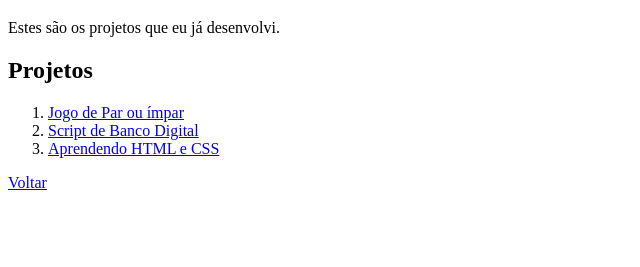
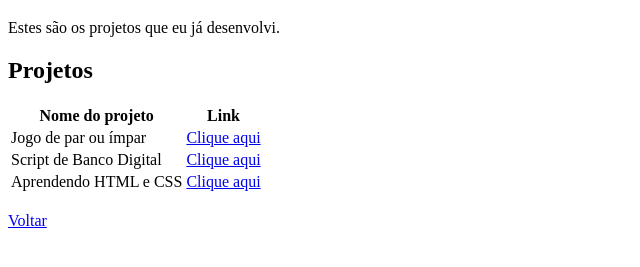
Before and after one commit to daniellopes01/Aprendendo_HTML_CSS_JS, a plain HTML site: page Projetos.html in a window 1280 px wide. Shown: the part 61-328 px from the top of the page, without its empty margins (0-640 px from the left). Drawn offline with Linux system fonts and the light colour scheme.

Commit message:
trocando a lista de projetos por uma tabela

```diff
--- a/Projetos.html
+++ b/Projetos.html
@@ -8,12 +8,30 @@
 <body>
     <h1>Meus projetos</h1>
     <p>Estes são os projetos que eu já desenvolvi.</p>
-<h2>Projetos</h2>
-<ol>
-    <li><a href="https://github.com/daniellopes01/Jogo-par-ou-impar" target="_blank">Jogo de Par ou ímpar</a></li>
-    <li><a href="https://github.com/daniellopes01/Sistema-Bancario" target="_blank">Script de Banco Digital</a></li>
-    <li><a href="https://github.com/daniellopes01/Aprendendo_HTML_CSS_JS" target="_blank">Aprendendo HTML e CSS</a></li>
-</ol>
+    <h2>Projetos</h2>
+    <table>
+        <thead>
+            <tr>
+                <th>Nome do projeto</th>
+                <th>Link</th>
+            </tr>
+        </thead>
+        <tbody>
+            <tr>
+                <td>Jogo de par ou ímpar</td>
+                <td><a href="https://github.com/daniellopes01/Jogo-par-ou-impar"  target="_blank">Clique aqui</a></td>
+            </tr>
+            <tr>
+                <td>Script de Banco Digital</td>
+                <td><a href="https://github.com/daniellopes01/Sistema-Bancario"  target="_blank">Clique aqui</a></td>
+            </tr>
+            <tr>
+                <td>Aprendendo HTML e CSS</td>
+                <td><a href="https://github.com/daniellopes01/Aprendendo_HTML_CSS_JS"  target="_blank">Clique aqui</a></td>
+            </tr>
+        </tbody>
+    </table>
+    <br />
     <a href="index.html">Voltar</a>
 </body>
 </html>
```
